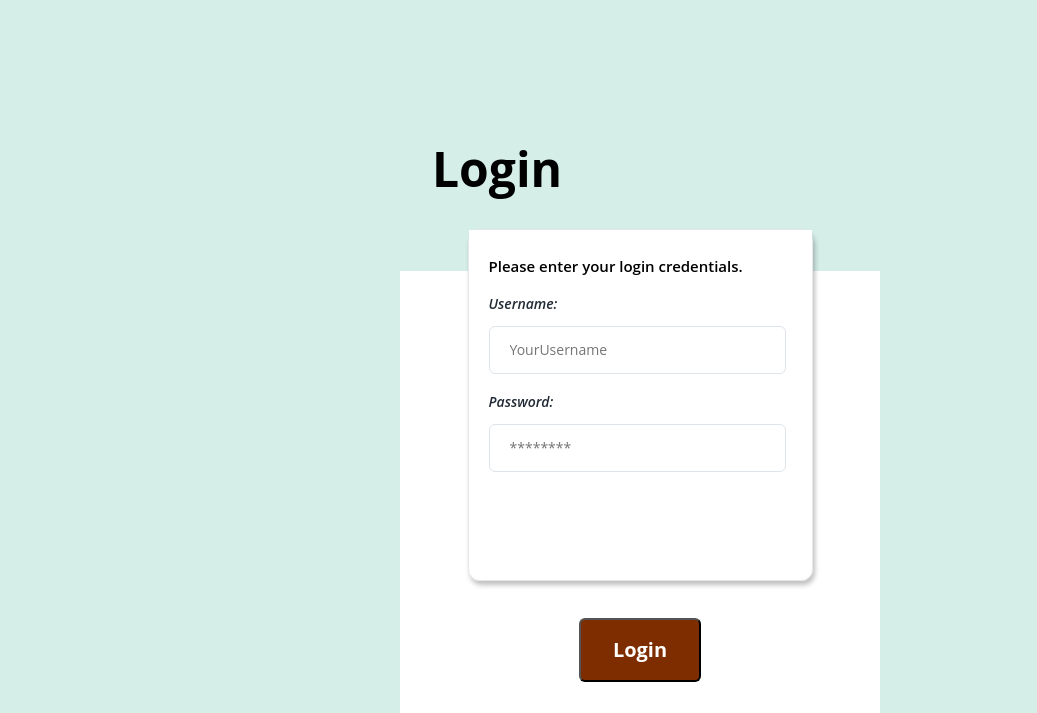
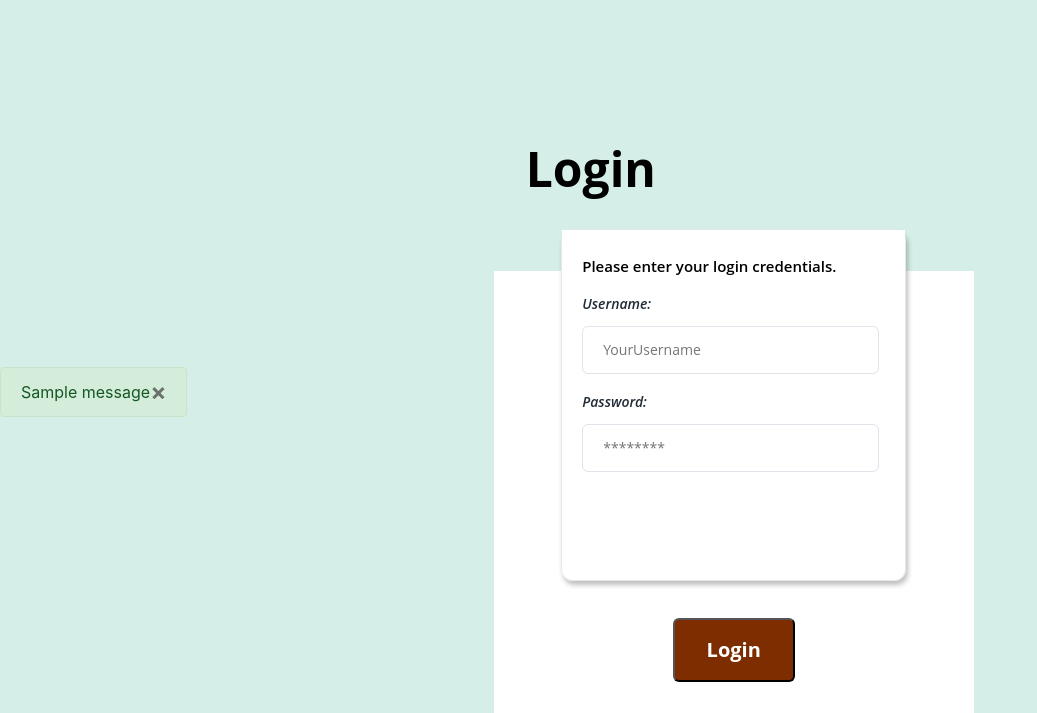
Before and after one commit to Mhycka1/Net-0, a Flask app: page /login in a window 1280 px wide. Shown: the top 713 px of the page, without its empty margins (0-1037 px from the left). Run offline with Flask 3, Linux system fonts and the light colour scheme; one stand-in notice (Sample message) is shown; some libraries are stand-ins or nearby versions.

Commit message:
added checking for existing user before login and signup

```diff
--- a/app/auth.py
+++ b/app/auth.py
@@ -9,6 +9,16 @@
     if request.method == 'POST':
         username = request.form.get('username')
         password = request.form.get('password')
+
+        user = User.query.filter_by(username=username).first()
+        if user:
+            if check_password_hash(user.password, password):
+                flash('Logged in successfully!', category='success')
+                return redirect(url_for('views.main_dashboard'))
+            else:
+                flash('Incorrect password, try again', category='error')
+        else:
+            flash('Incorrect username', category='error')
     return render_template("login.html")
 
 @auth.route('/sign-up', methods=['GET', 'POST'])
@@ -23,7 +33,10 @@
         username = request.form.get('username')
         password = request.form.get('password')
 
-        if firstname == None or len(firstname) < 2:
+        user = User.query.filter_by(username=username).first()
+        if user:
+            flash('Username is taken', category='error')
+        elif firstname == None or len(firstname) < 2:
             flash('First name must be greater than 2 characters', category='error')
         elif lastname == None or len(lastname) < 2:
             flash('Last name must be greater than 2 characters', category='error')
--- a/app/templates/login.html
+++ b/app/templates/login.html
@@ -13,6 +13,27 @@
     <script src="https://maxcdn.bootstrapcdn.com/bootstrap/4.0.0/js/bootstrap.min.js" integrity="sha384-JZR6Spejh4U02d8jOt6vLEHfe/JQGiRRSQQxSfFWpi1MquVdAyjUar5+76PVCmYl" crossorigin="anonymous"></script>
 </head>
 <body>
+  {% with messages = get_flashed_messages(with_categories=true) %}
+    {% if messages %}
+      {% for category, message in messages %}
+      {% if category == 'error' %}
+      <div class="alert alert-danger alter-dismissable fade show" role="alert">
+        {{ message }}
+        <button type="button" class="close" data-dismiss="alert">
+          <span aria-hidden="true">&times;</span>
+        </button>
+      </div>
+      {% else %}
+      <div class="alert alert-success alter-dismissable fade show" role="alert">
+        {{ message }}
+        <button type="button" class="close" data-dismiss="alert">
+          <span aria-hidden="true">&times;</span>
+        </button>
+      </div>
+      {% endif %}
+      {% endfor %}
+    {% endif %}
+    {% endwith %}
     <form method="POST" class="div">
         <span class="span">Login</span>
         <div class="div-2">
```
Also changed, not shown: instance/database.db.
